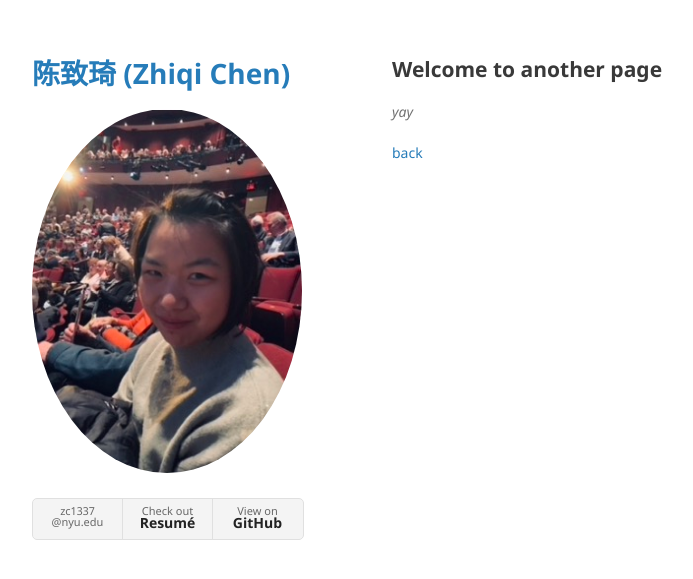
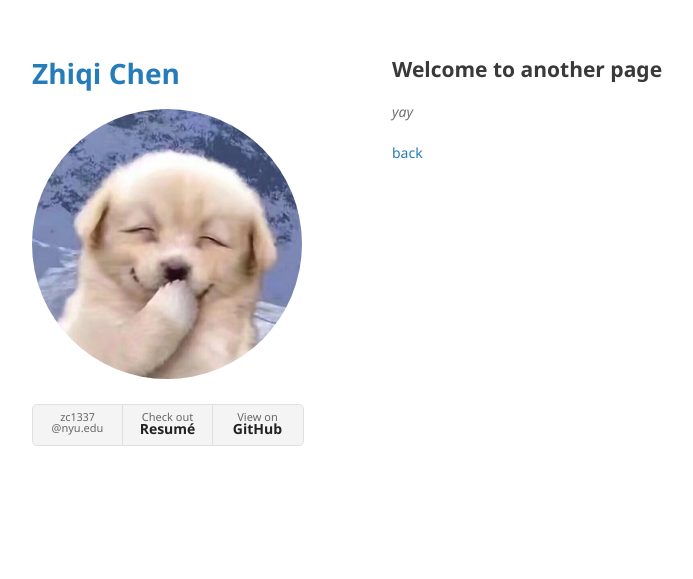
Before and after one commit to zhiqiiiiiii/zhiqiiiiiii.github.io, a Jekyll site: the page built from another-page.md, in a window 1280 px wide. Shown: the top 579 px of the page, without its empty margins (178-871 px from the left). Built offline with Jekyll 4.4.1, drawn with Linux system fonts in a browser that asks for light colours; the repository's description, which GitHub fills in, is left out; our own code applies the rules of GitHub Pages for plain Markdown files.

Commit message:
changed pic

```diff
--- a/_config.yml
+++ b/_config.yml
@@ -1,5 +1,5 @@
-title: 陈致琦 (Zhiqi Chen)
-logo: /assets/img/headshot.jpg
+title: Zhiqi Chen
+logo: /assets/img/dog.png
 #description:
 show_downloads: true
 #google_analytics:
```
